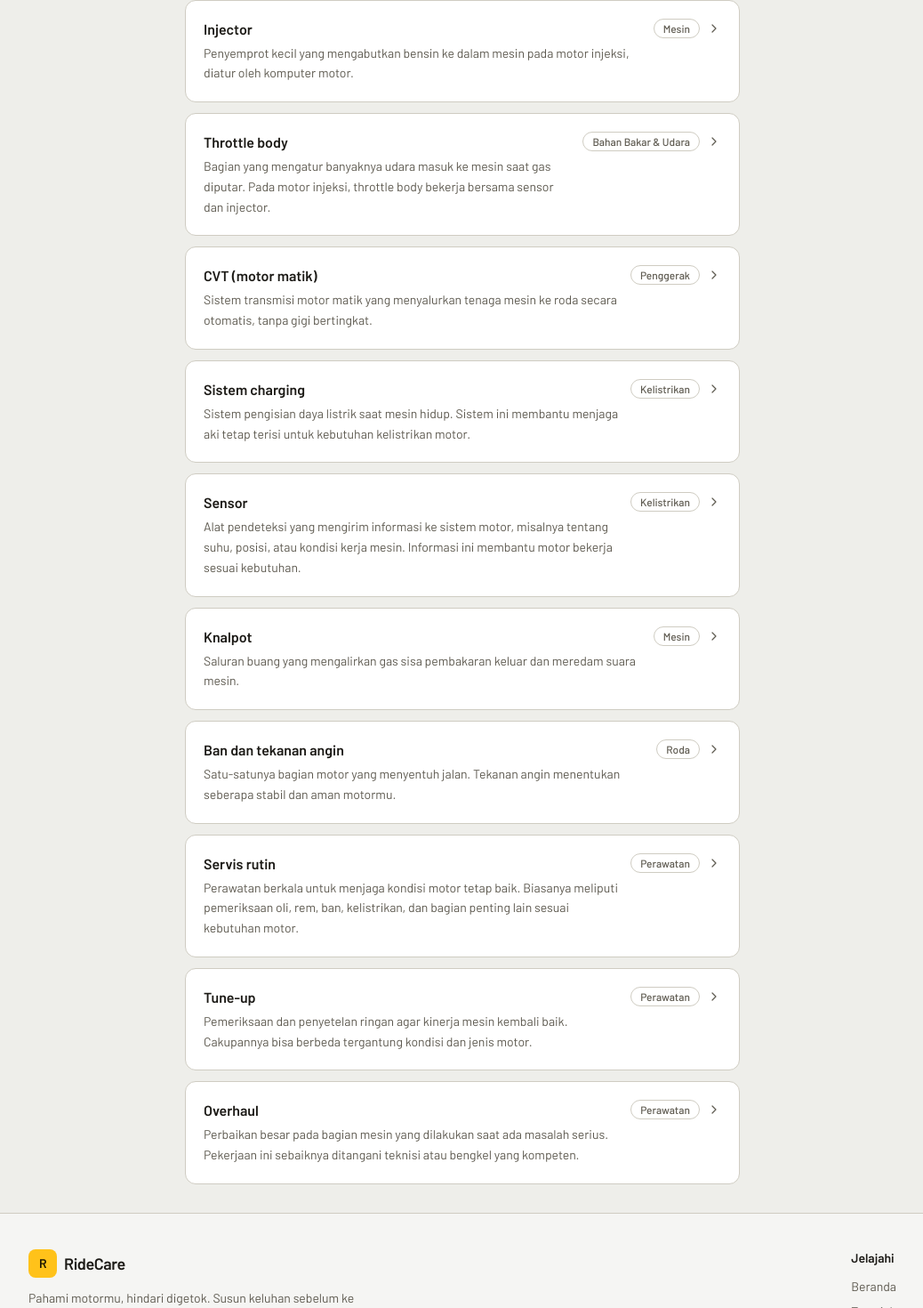
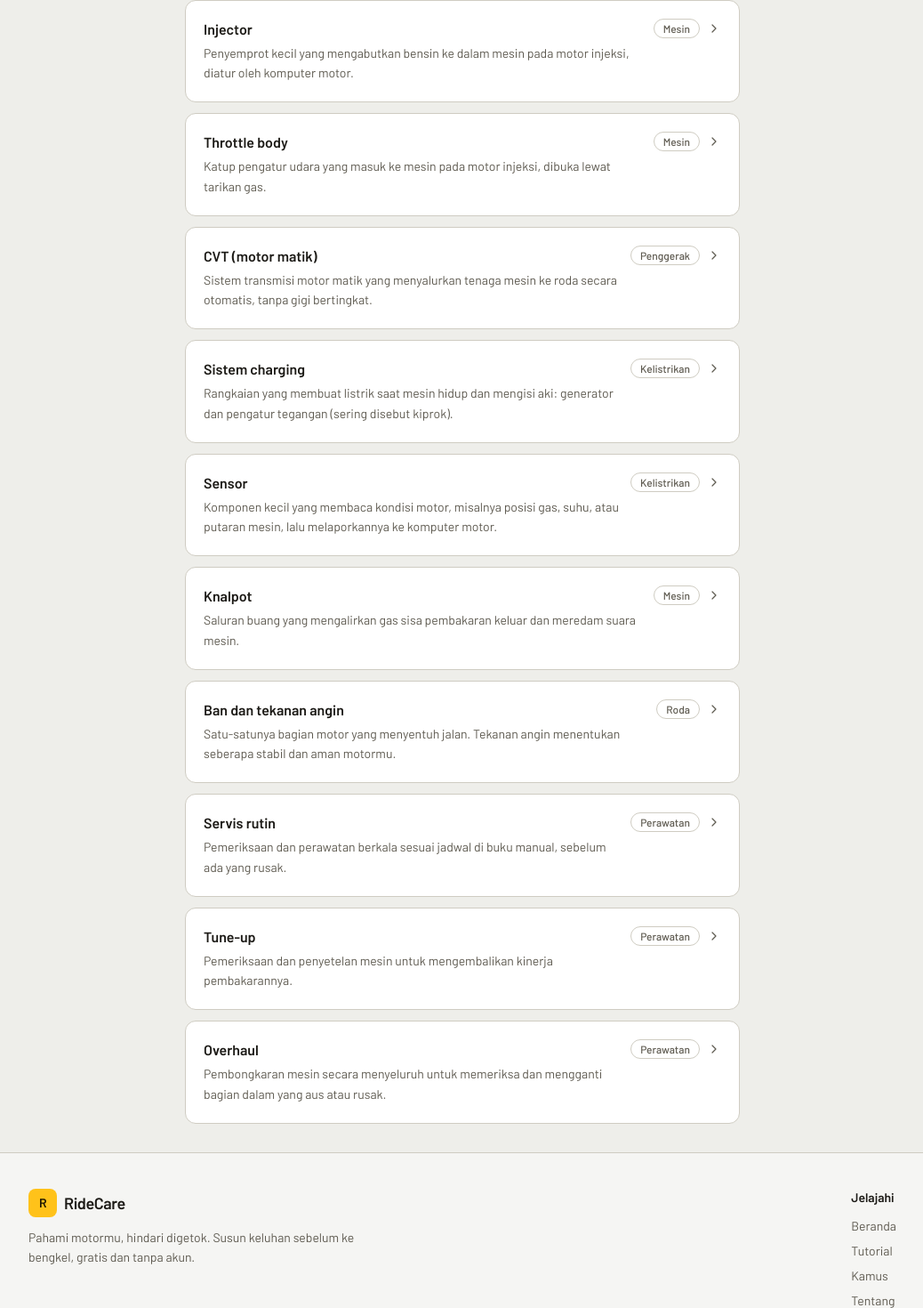
Before and after one commit to ahmadalfarisireal/RideCare, a Next.js app: page /kamus in a window 1280 px wide. Shown: the part 1349-2819 px from the top of the page at 89% size, without its empty margins (120-1158 px from the left). Built offline with nearby package versions, Linux system fonts and the light colour scheme.

Commit message:
feat: kamus batch 2 (throttle body, sistem charging, sensor, servis rutin, tune-up, overhaul)

```diff
--- a/src/data/glossary.ts
+++ b/src/data/glossary.ts
@@ -219,6 +219,25 @@ export const glossaryTerms: GlossaryTerm[] = [
       "Bagian yang mengatur banyaknya udara masuk ke mesin saat gas diputar. Pada motor injeksi, throttle body bekerja bersama sensor dan injector.",
     category: "bahan_bakar_dan_udara",
     related_components: ["Filter udara", "Injector", "Selang gas"],
+    categoryLabel: "Mesin",
+    short: "Katup pengatur udara yang masuk ke mesin pada motor injeksi, dibuka lewat tarikan gas.",
+    analogy: "Seperti keran udara. Makin lebar dibuka, makin banyak udara yang mengalir ke mesin.",
+    how: "Saat gas ditarik, katup di dalam throttle body membuka dan udara mengalir ke mesin. Sensor memberi tahu komputer motor seberapa lebar bukaannya, lalu komputer mengatur bensin yang disemprotkan. Kerak dan kotoran bisa menumpuk di sekitar katup dan mengganggu aliran udara yang halus, terutama saat idle.",
+    signs: [
+      "Putaran idle naik turun atau tidak stabil",
+      "Mesin mati sendiri saat berhenti",
+      "Respons gas terasa terlambat atau menyentak",
+      "Susah hidup, terutama saat mesin dingin",
+    ],
+    ignored: "Motor jadi tidak nyaman dan mudah mati di lampu merah. Gejalanya mirip masalah lain, jadi penyebabnya perlu dipastikan.",
+    diy: "bengkel",
+    diyWhy: "Throttle body bagian dari sistem mesin dan injeksi, dan sensornya halus. Membersihkan dengan cara yang salah bisa merusak sensor atau mengacaukan setelannya.",
+    ask: [
+      "Apa bukti throttle body yang bermasalah, bukan busi atau filter udara?",
+      "Dibersihkan dengan cara yang sesuai motor saya? Perlu diatur ulang setelahnya?",
+      "Kalau belum membaik, pemeriksaan berikutnya apa?",
+    ],
+    related: ["injector", "sensor", "filter-udara"],
   },
   {
     id: "cvt",
@@ -254,6 +273,25 @@ export const glossaryTerms: GlossaryTerm[] = [
       "Sistem pengisian daya listrik saat mesin hidup. Sistem ini membantu menjaga aki tetap terisi untuk kebutuhan kelistrikan motor.",
     category: "kelistrikan",
     related_components: ["Aki", "Kiprok/regulator", "Spul pengisian"],
+    categoryLabel: "Kelistrikan",
+    short: "Rangkaian yang membuat listrik saat mesin hidup dan mengisi aki: generator dan pengatur tegangan (sering disebut kiprok).",
+    analogy: "Seperti pembangkit listrik mini di motormu. Aki hanya penampung. Kalau pembangkitnya lemah, penampungnya terus terkuras.",
+    how: "Saat mesin berputar, generator menghasilkan listrik. Pengatur tegangan menjaga tegangannya tetap aman sebelum dialirkan ke lampu dan aki. Kalau generator lemah atau pengatur tegangan bermasalah, aki tidak terisi dengan baik, atau malah terisi berlebihan.",
+    signs: [
+      "Lampu redup, terutama saat idle, lalu terang lagi saat gas ditarik",
+      "Aki cepat habis walau baru diganti",
+      "Klakson lemah",
+      "Lampu terlalu terang atau sering putus, bisa jadi tanda pengisian berlebih",
+    ],
+    ignored: "Aki terus terkuras dan motor bisa mati mendadak di jalan. Komponen listrik lain ikut terganggu.",
+    diy: "bengkel",
+    diyWhy: "Ini bagian kelistrikan utama. Kamu boleh memperhatikan gejalanya, seperti lampu redup atau aki cepat habis, tetapi pengukuran dan penggantiannya harus di bengkel.",
+    ask: [
+      "Tegangan pengisian saat mesin hidup sudah diukur? Hasilnya bagaimana?",
+      "Yang bermasalah generatornya atau pengatur tegangannya?",
+      "Setelah pengisian diperbaiki, akinya perlu diganti juga atau cukup diisi ulang?",
+    ],
+    related: ["aki"],
   },
   {
     id: "sensor",
@@ -262,6 +300,25 @@ export const glossaryTerms: GlossaryTerm[] = [
       "Alat pendeteksi yang mengirim informasi ke sistem motor, misalnya tentang suhu, posisi, atau kondisi kerja mesin. Informasi ini membantu motor bekerja sesuai kebutuhan.",
     category: "kelistrikan",
     related_components: ["ECU", "Kabel kelistrikan", "Sistem injeksi"],
+    categoryLabel: "Kelistrikan",
+    short: "Komponen kecil yang membaca kondisi motor, misalnya posisi gas, suhu, atau putaran mesin, lalu melaporkannya ke komputer motor.",
+    analogy: "Seperti indra untuk motor. Komputer motor tidak bisa melihat atau merasakan sendiri, ia hanya tahu apa yang dilaporkan sensor.",
+    how: "Pada motor injeksi, komputer motor memakai data sensor untuk mengatur jumlah bensin dan waktu pengapian. Kalau satu sensor memberi data yang keliru, komputer ikut keliru, walaupun komponen lain sehat.",
+    signs: [
+      "Lampu indikator mesin menyala (kalau motormu punya)",
+      "Brebet atau putaran idle tidak stabil",
+      "Bensin terasa boros tanpa sebab yang jelas",
+      "Susah hidup, atau mesin mati di waktu yang tidak menentu",
+    ],
+    ignored: "Mesin bekerja dengan pengaturan yang salah, jadi tenaga turun dan boros. Sensor yang keliru juga bisa menyamarkan penyebab masalah yang sebenarnya.",
+    diy: "bengkel",
+    diyWhy: "Sensor perlu diperiksa dengan alat diagnosis. Menebak lalu mengganti sensor satu per satu tanpa membaca datanya hanya membuang waktu.",
+    ask: [
+      "Ada kode kesalahan yang terbaca dari komputer motor? Kodenya apa?",
+      "Apa bukti sensor yang rusak, bukan kabel atau sambungannya?",
+      "Sensor sudah dites dulu sebelum diganti?",
+    ],
+    related: ["throttle-body", "injector"],
   },
   {
     id: "knalpot",
@@ -326,6 +383,24 @@ export const glossaryTerms: GlossaryTerm[] = [
       "Perawatan berkala untuk menjaga kondisi motor tetap baik. Biasanya meliputi pemeriksaan oli, rem, ban, kelistrikan, dan bagian penting lain sesuai kebutuhan motor.",
     category: "perawatan",
     related_components: ["Oli mesin", "Filter udara", "Rem", "Busi"],
+    categoryLabel: "Perawatan",
+    short: "Pemeriksaan dan perawatan berkala sesuai jadwal di buku manual, sebelum ada yang rusak.",
+    analogy: "Seperti cek kesehatan berkala. Tujuannya menemukan masalah kecil sebelum jadi besar.",
+    how: "Mekanik memeriksa dan merawat bagian yang aus pelan-pelan, seperti oli, filter, busi, rantai, rem, ban, dan aki, lalu menyetelnya. Isinya bergantung pada tipe motor dan jadwal di buku manual.",
+    signs: [
+      "Sudah mencapai jadwal servis di buku manual (jarak tempuh atau waktu)",
+      "Motor terasa berbeda: tarikan berat, boros, atau ada bunyi baru",
+      "Sudah lama tidak diperiksa sama sekali",
+    ],
+    ignored: "Bagian yang mulai aus tidak terdeteksi sampai benar-benar bermasalah, dan perbaikannya bisa jadi lebih besar.",
+    diy: "hati",
+    diyWhy: "Sebagian bisa kamu lakukan sendiri, seperti mengecek tekanan ban, melihat level oli, dan melihat kondisi rantai. Pemeriksaan menyeluruh, terutama rem, bensin, dan kelistrikan, sebaiknya di bengkel.",
+    ask: [
+      "Apa saja yang diperiksa dan diganti pada servis ini? Boleh saya lihat daftarnya?",
+      "Mana yang perlu dikerjakan sekarang, mana yang bisa ditunda, dan kenapa?",
+      "Kalau ada komponen yang diganti, boleh saya lihat komponen lamanya?",
+    ],
+    related: ["oli-mesin", "filter-udara", "busi", "tune-up"],
   },
   {
     id: "tune-up",
@@ -334,6 +409,25 @@ export const glossaryTerms: GlossaryTerm[] = [
       "Pemeriksaan dan penyetelan ringan agar kinerja mesin kembali baik. Cakupannya bisa berbeda tergantung kondisi dan jenis motor.",
     category: "perawatan",
     related_components: ["Busi", "Filter udara", "Sistem bahan bakar", "Setelan mesin"],
+    categoryLabel: "Perawatan",
+    short: "Pemeriksaan dan penyetelan mesin untuk mengembalikan kinerja pembakarannya.",
+    analogy: "Seperti menyetel gitar. Alatnya masih sehat, tetapi nadanya perlu dirapikan supaya enak lagi.",
+    how: "Mekanik memeriksa dan menyetel bagian yang memengaruhi pembakaran, misalnya busi, filter udara, dan setelan idle atau campuran, serta membersihkan saluran bensin dan udara. Isinya berbeda antar bengkel dan tipe motor, jadi tanyakan apa saja yang dikerjakan.",
+    signs: [
+      "Tarikan terasa berat dan bensin terasa lebih boros",
+      "Susah hidup atau idle terasa kasar",
+      "Brebet ringan",
+      "Sudah lama tidak diservis",
+    ],
+    ignored: "Pembakaran makin tidak efisien dan gejala ringan makin sering muncul. Tune-up bukan obat untuk semua masalah. Gejala berat tetap perlu diagnosis.",
+    diy: "bengkel",
+    diyWhy: "Tune-up menyentuh pengapian dan sistem bensin, jadi dikerjakan di bengkel. Kamu boleh membantu dengan mengecek hal ringan seperti filter udara dan busi lewat tutorial kalau motormu mudah dijangkau.",
+    ask: [
+      "Apa saja yang termasuk dalam tune-up ini? Boleh saya lihat daftar pekerjaannya?",
+      "Keluhan saya diharapkan membaik karena bagian yang mana?",
+      "Kalau setelah tune-up keluhan belum hilang, pemeriksaan berikutnya apa?",
+    ],
+    related: ["servis-rutin", "busi", "filter-udara", "overhaul"],
   },
   {
     id: "overhaul",
@@ -342,6 +436,26 @@ export const glossaryTerms: GlossaryTerm[] = [
       "Perbaikan besar pada bagian mesin yang dilakukan saat ada masalah serius. Pekerjaan ini sebaiknya ditangani teknisi atau bengkel yang kompeten.",
     category: "perawatan",
     related_components: ["Mesin", "Komponen dalam mesin", "Paking dan seal"],
+    categoryLabel: "Perawatan",
+    short: "Pembongkaran mesin secara menyeluruh untuk memeriksa dan mengganti bagian dalam yang aus atau rusak.",
+    analogy: "Seperti operasi besar. Bukan perawatan biasa, melainkan pemeriksaan dan perbaikan bagian dalam yang tidak terjangkau dari luar.",
+    how: "Mesin dibongkar sampai bagian dalamnya, seperti piston, silinder, dan klep, diperiksa dan diukur. Bagian yang aus diganti, lalu semuanya dirakit ulang. Biasanya dilakukan kalau ada kerusakan di dalam mesin, bukan untuk gejala ringan.",
+    signs: [
+      "Tenaga turun drastis dan tidak membaik setelah perawatan biasa",
+      "Asap tebal yang muncul terus-menerus",
+      "Bunyi kasar dari dalam mesin",
+      "Oli cepat berkurang tanpa bocor yang terlihat",
+    ],
+    ignored: "Kerusakan di dalam mesin bisa makin parah. Karena overhaul keputusan besar, minta penjelasan tertulis dan bukti kerusakan sebelum menyetujuinya.",
+    diy: "bengkel",
+    diyWhy: "Overhaul melibatkan pembongkaran mesin dan pengukuran yang presisi. Tidak untuk dikerjakan sendiri.",
+    ask: [
+      "Apa bukti bagian dalam mesin yang rusak? Boleh saya lihat?",
+      "Ada opsi perbaikan yang lebih ringan sebelum overhaul?",
+      "Komponen apa yang diganti dan alasannya? Boleh saya minta komponen lamanya dikembalikan?",
+      "Mohon rincian pekerjaannya secara tertulis sebelum dimulai.",
+    ],
+    related: ["tune-up", "servis-rutin", "oli-mesin"],
   },
 ];
 
```
Also changed, not shown: 2 other files (tests, documents, lock files or other folders).
